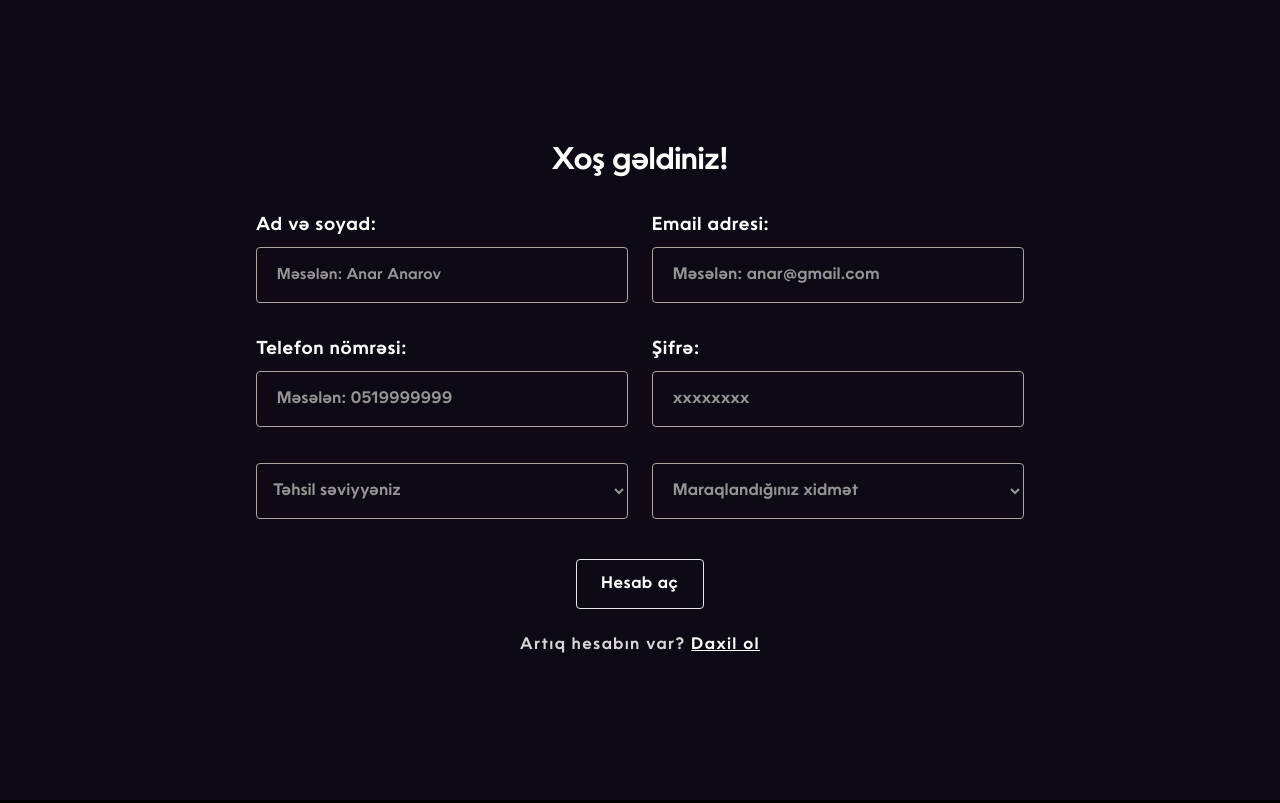
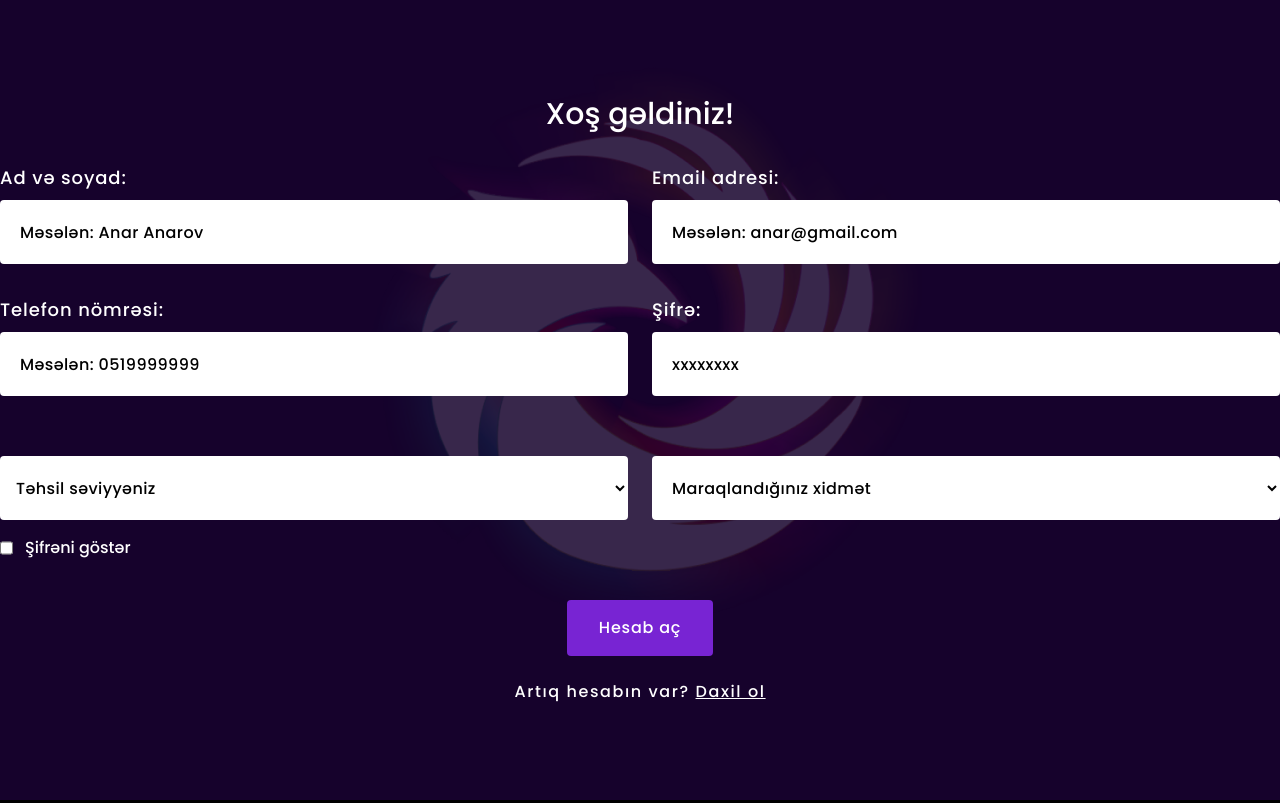
Before and after one commit to vilayat571/pilgrimedu.az-frontend, a React (Vite) app: page /hesabac in a window 1280 px wide. Built offline with nearby package versions, Linux system fonts and the light colour scheme.

Commit message:
making user dashoard

```diff
--- a/src/assets/styles/index.css
+++ b/src/assets/styles/index.css
@@ -50,6 +50,10 @@ body {
 .gradient {
   overflow: hidden;
   border-radius: 7px;
+}
+
+#register {
+  font-family: "Poppins", sans-serif;
 }
 
 .gradient2 {
--- a/src/atoms/Layout/Btnconsultasiya.tsx
+++ b/src/atoms/Layout/Btnconsultasiya.tsx
@@ -1,12 +1,21 @@
+import { faUser } from "@fortawesome/free-solid-svg-icons";
+import { FontAwesomeIcon } from "@fortawesome/react-fontawesome";
 import { Link } from "react-router-dom";
 
 const Btnconsultasiya = () => {
+  const token = localStorage.getItem("token") || null;
+  const user = localStorage.getItem("user") && JSON.parse(localStorage.getItem("user") || '');
   return (
     <Link
-      className="px-6 bg-[#fff] text-[#000] tracking-widest py-4 flex items-center rounded"
-      to="/daxilol"
+      className={
+        !token
+          ? "px-6 bg-[#fff] text-[#000] tracking-widest py-4 flex items-center rounded"
+          : "text-white text-lg"
+      }
+      to={token ? `/istifadechihesabı` :"/daxilol"}
     >
-      Daxil ol
+      {token!=null && <FontAwesomeIcon className="mr-2" icon={faUser} />}
+      {token!=null ? user.username : "Daxil ol"}
     </Link>
   );
 };
--- a/src/main.tsx
+++ b/src/main.tsx
@@ -13,6 +13,8 @@ import { BrowserRouter, Route, Routes } from "react-router-dom";
 import { Provider } from "react-redux";
 import { store } from "./redux/store/store.ts";
 import { HelmetProvider } from "react-helmet-async";
+import MainPage from "./pages/Dashboard/MainPage.tsx";
+
 
 ReactDOM.createRoot(document.getElementById("root")!).render(
   <HelmetProvider>
@@ -27,6 +29,7 @@ ReactDOM.createRoot(document.getElementById("root")!).render(
           <Route path="/bloqlar/:id" element={<SingleBlog />} />
           <Route path="/shifreyenile" element={<ResetPass />} />
           <Route path="/shifreyenile/:id" element={<NewPass />} />
+          <Route path={`/istifadechihesabı`} element={<MainPage />} />
         </Routes>
       </BrowserRouter>
     </Provider>
--- /dev/null
+++ b/src/pages/Dashboard/MainPage.tsx
@@ -0,0 +1,53 @@
+import DahsboardLayout from "./DahsboardLayout";
+
+export interface IUSER {
+  username: string;
+  email: string;
+  phone: string;
+  password: string;
+  degree: string;
+  service: string;
+  status: string;
+}
+
+const MainPage = () => {
+  const user: IUSER = JSON.parse(localStorage.getItem("user") || '');
+
+  return (
+    <DahsboardLayout>
+      <div>
+        <p className="text-3xl mb-8">İstifadəçi məlumatları:</p>
+        <div className="flex flex-col items-start gap-y-2">
+          <p className="flex flex-col">
+            <span className="text-xl text-black font-semibold">
+              Adı və soyadı:
+            </span>
+            <span className="text-base mt-2">{user?.username} </span>
+          </p>
+          <p className="flex flex-col mt-6">
+            <span className=" text-xl font-semibold">Cari təhsil pilləsi:</span>
+            <span className="text-bae mt-2">{user?.degree} </span>
+          </p>
+          <p className="flex flex-col mt-6">
+            <span className=" text-xl font-semibold">E-poçt adresi:</span>
+            <span className="text-bae mt-2">{user?.email} </span>
+          </p>
+          <p className="flex flex-col mt-6">
+            <span className=" text-xl font-semibold">Telefon nömrəsi:</span>
+            <span className="text-bae mt-2">{user?.phone} </span>
+          </p>
+          <p className="flex flex-col mt-6">
+            <span className=" text-xl font-semibold">Müraciət etdiyi xidmət:</span>
+            <span className="text-bae mt-2">{user?.service} </span>
+          </p>
+          <p className="flex flex-col mt-6">
+            <span className=" text-xl font-semibold">Müraciətin cari vəziyyəti:</span>
+            <span className="text-bae mt-3 bg-[#16022C] text-white  py-3 inline rounded text-center">{user?.status} </span>
+          </p>
+        </div>
+      </div>
+    </DahsboardLayout>
+  );
+};
+
+export default MainPage;
--- a/src/pages/Login/Login.tsx
+++ b/src/pages/Login/Login.tsx
@@ -1,9 +1,11 @@
 import React, { useState } from "react";
 import Logo from "../../atoms/Auth/Logo";
-import { Link } from "react-router-dom";
+import { Link, useNavigate } from "react-router-dom";
 import { useAppDispatch } from "../../redux/store/store";
 import { loginFormSender } from "../../redux/reducers/auth/loginSlice";
 import bgCover from "../../assets/images/iconCover.png";
+import { ToastContainer, toast } from "react-toastify";
+import "react-toastify/dist/ReactToastify.css";
 
 export interface ILoginForm {
   email: string;
@@ -20,28 +22,110 @@ const Login = () => {
     setLoginForm({ ...loginForm, [e.target.id]: e.target.value });
   };
 
+  const navigate = useNavigate();
   const dispatch = useAppDispatch();
 
   const handleSubmit = (
-    e: React.MouseEvent<HTMLButtonElement, MouseEvent> | React.FormEvent<HTMLFormElement>
+    e:
+      | React.MouseEvent<HTMLButtonElement, MouseEvent>
+      | React.FormEvent<HTMLFormElement>
   ) => {
     e.preventDefault();
 
+    if (loginForm.email.length == 0 || loginForm.password.length == 0) {
+      toast("Məlumatları tam doldurun!", {
+        position: "top-right",
+        autoClose: 2500,
+        hideProgressBar: true,
+        pauseOnHover: true,
+        progress: undefined,
+        style: {
+          backgroundColor: "red", // Custom background color
+          color: "white",
+          borderRadius: "3px",
+          fontFamily: "Poppins",
+        },
+      });
+      return;
+    }
+
     if (loginForm.email.length < 8) {
-      alert("E-poçt adresinizi doğru qeyd edin!");
+      toast("E-poçt adresinizi doğru qeyd edin!", {
+        position: "top-right",
+        autoClose: 2500,
+        hideProgressBar: true,
+        pauseOnHover: true,
+        progress: undefined,
+        style: {
+          backgroundColor: "red", // Custom background color
+          color: "white",
+          borderRadius: "3px",
+          fontFamily: "Poppins",
+        },
+      });
       return;
     }
 
     if (loginForm.password.length < 8) {
-      alert("Şifrənin uzunluğu 8 simvoldan kiçik ola bilməz!");
+      toast("Şifrənin uzunluğu 8 simvoldan kiçik ola bilməz!", {
+        position: "top-right",
+        autoClose: 2500,
+        hideProgressBar: true,
+        pauseOnHover: true,
+        progress: undefined,
+        style: {
+          backgroundColor: "red", // Custom background color
+          color: "white",
+          borderRadius: "3px",
+          fontFamily: "Poppins",
+        },
+      });
       return;
     }
 
     if (loginForm.password.length >= 8 && loginForm.email.length >= 8) {
-      dispatch(loginFormSender(loginForm)).then((ans) => console.log(ans.payload));
+      dispatch(loginFormSender(loginForm)).then((ans) => {
+        if (ans.payload.status == "OK") {
+          toast(ans.payload.message, {
+            position: "top-right",
+            autoClose: 3000,
+            hideProgressBar: true,
+            pauseOnHover: true,
+            progress: undefined,
+            style: {
+              backgroundColor: "#4bb543", // Custom background color
+              color: "white",
+              borderRadius: "3px",
+              fontFamily: "Poppins",
+            },
+          });
+          localStorage.setItem("token", ans.payload.token);
+          localStorage.setItem("user", JSON.stringify(ans.payload.user));
+          setLoginForm({ email: "", password: "" });
+          setTimeout(() => {
+            navigate("/");
+          }, 2000);
+          return;
+        } else {
+          toast(ans.payload.message, {
+            position: "top-right",
+            autoClose: 2500,
+            hideProgressBar: true,
+            pauseOnHover: true,
+            progress: undefined,
+            style: {
+              backgroundColor: "red", // Custom background color
+              color: "white",
+              borderRadius: "3px",
+              fontFamily: "Poppins",
+            },
+          });
+        }
+      });
     }
   };
 
+  const [isVisiblePassword, setIsVisiblePassword] = useState<boolean>(false);
 
   return (
     <div
@@ -49,6 +133,7 @@ const Login = () => {
       className="flex justify-center items-center bg-[#16022C] w-full
      h-screen "
     >
+      <ToastContainer />
       <div className="absolute top-0 left-0 w-full h-screen flex items-center justify-center">
         <img
           src={bgCover}
@@ -62,7 +147,7 @@ const Login = () => {
         <form
           onSubmit={(e) => handleSubmit(e)}
           id="formLogin"
-          className="lg:w-2/5 z-10  xl:w-1/3 md:w-7/10 sm:w-11/12 flex flex-col items-center mt-6"
+          className="lg:w-2/5 z-10 xl:w-1/3 md:w-7/10 sm:w-11/12 flex flex-col items-center mt-6"
         >
           <input
             id="email"
@@ -82,8 +167,16 @@ const Login = () => {
              placeholder:text-[#000] indent-3 tracking-wide outline-none focus:outline-none mt-6"
             placeholder="Şifrəniz.."
             required={true}
-            type="text"
+            type={isVisiblePassword ? "text" : "password"}
           />
+          <p className="text-white w-full mt-4 z-10 text-base flex text-left ">
+            <input
+              type="checkbox"
+              className="mr-3"
+              onClick={() => setIsVisiblePassword(!isVisiblePassword)}
+            />
+            Şifrəni göstər
+          </p>
           <div className="flex flex-col items-center gap-2 tracking-wider">
             <button
               onClick={(e) => handleSubmit(e)}
@@ -92,7 +185,7 @@ const Login = () => {
             >
               Daxil ol
             </button>
-            <p className="text-lg mt-6">
+            <p className="text-base mt-1">
               <span className="text-[#fff]">Hesabınız yoxdur?</span>
               <Link to="/hesabac">
                 <u className="text-white"> Hesab aç</u>
@@ -107,5 +200,4 @@ const Login = () => {
     </div>
   );
 };
-
 export default Login;
--- a/src/pages/Register/Register.tsx
+++ b/src/pages/Register/Register.tsx
@@ -1,8 +1,11 @@
 import React, { useState } from "react";
-import { Link } from "react-router-dom";
+import { Link, useNavigate } from "react-router-dom";
 import { useAppDispatch } from "../../redux/store/store";
 import { sendRegisterForm } from "../../redux/reducers/auth/registerSlice";
 import Logo from "../../atoms/Auth/Logo";
+import bgCover from "../../assets/images/iconCover.png";
+import { ToastContainer, toast } from "react-toastify";
+import "react-toastify/dist/ReactToastify.css";
 
 export interface IRegisterForm {
   username: string;
@@ -52,8 +55,6 @@ const services: IDegrees[] = [
 const Register = () => {
   const dispatch = useAppDispatch();
 
-  const [message, setMessage] = useState<string>("");
-
   const [form, setForm] = useState<IRegisterForm>({
     username: "",
     email: "",
@@ -77,50 +78,119 @@ const Register = () => {
   ) => {
     setForm({ ...form, [e.target.id]: e.target.value });
   };
+  const [isVisiblePassword, setIsVisiblePassword] = useState<boolean>(false);
 
-  const handleSubmit = (e: React.FormEvent<HTMLFormElement>) => {
+  const navigate = useNavigate();
+
+  const handleSubmit = (
+    e: React.FormEvent<HTMLFormElement> | React.FormEvent<HTMLButtonElement>
+  ) => {
     e.preventDefault();
 
     if (form.username.length < 7 || form.username.length == 7) {
-      setMessage("Ad və soyadı minimum 8 simvol olmalıdır");
-      setTimeout(() => {
-        setMessage("");
-      }, 2000);
+      toast("Ad və soyadı minimum 8 simvol olmalıdır", {
+        position: "top-right",
+        autoClose: 2500,
+        hideProgressBar: true,
+        pauseOnHover: true,
+        progress: undefined,
+        style: {
+          backgroundColor: "red",
+          color: "white",
+          borderRadius: "3px",
+          fontFamily: "Poppins",
+        },
+      });
     } else if (form.password.length < 7 || form.password.length == 7) {
-      setMessage("Şifrə minimum 8 simvol olmalıdır");
-      setTimeout(() => {
-        setMessage("");
-      }, 2000);
-    } else if (
-      form.email.slice(0, form.email.indexOf("@")).length < 4 ||
-      form.email.slice(0, form.email.indexOf("@")).length == 4
-    ) {
-      setMessage("Emailin əsas hissəsi minimum 5 simvol olmalıdır");
-      setTimeout(() => {
-        setMessage("");
-      }, 2000);
+      toast("Şifrə minimum 8 simvol olmalıdır", {
+        position: "top-right",
+        autoClose: 2500,
+        hideProgressBar: true,
+        pauseOnHover: true,
+        progress: undefined,
+        style: {
+          backgroundColor: "red",
+          color: "white",
+          borderRadius: "3px",
+          fontFamily: "Poppins",
+        },
+      });
     } else if (!validatePhoneNumber(form.phone)) {
-      setMessage("Uyğunsuz nömrə: Doğru forma - 0509999999");
-      setTimeout(() => {
-        setMessage("");
-      }, 2000);
+      toast("Uyğunsuz nömrə!", {
+        position: "top-right",
+        autoClose: 2500,
+        hideProgressBar: true,
+        pauseOnHover: true,
+        progress: undefined,
+        style: {
+          backgroundColor: "red",
+          color: "white",
+          borderRadius: "3px",
+          fontFamily: "Poppins",
+        },
+      });
     } else if (form.degree.length == 0 || form.service.length == 0) {
-      setMessage("Formu tam doldurun!");
-      setTimeout(() => {
-        setMessage("");
-      }, 2000);
+      toast("Formu tam doldurun!", {
+        position: "top-right",
+        autoClose: 2500,
+        hideProgressBar: true,
+        pauseOnHover: true,
+        progress: undefined,
+        style: {
+          backgroundColor: "red",
+          color: "white",
+          borderRadius: "3px",
+          fontFamily: "Poppins",
+        },
+      });
     } else {
-      dispatch(sendRegisterForm(form)).then((data)=>console.log(data));
+      dispatch(sendRegisterForm(form)).then((response) => {
+        toast(response.payload.message, {
+          position: "top-right",
+          autoClose: 2500,
+          hideProgressBar: true,
+          pauseOnHover: true,
+          progress: undefined,
+          style: {
+            backgroundColor: response.payload.status !== "OK" ? "red" : "green", // Custom background color
+            color: "white",
+            borderRadius: "3px",
+            fontFamily: "Poppins",
+          },
+        });
+
+        response.payload.status == "OK" &&
+          setTimeout(() => {
+            setForm({
+              username: "",
+              email: "",
+              phone: "",
+              password: "",
+              degree: "",
+              service: "",
+              status: "Qeydiyyatdan keçdi",
+            });
+            navigate("/daxilol");
+          }, 2000);
+      });
     }
   };
 
   return (
     <div
       id="register"
-      className="flex justify-center items-center bg-[#0F0916] w-full
+      className="flex justify-center items-center bg-[#16022C] w-full
       xl:h-screen lg:h-screen md:h-screen sm:h-auto text-center py-8 "
     >
-      <div className="flex flex-col items-center w-full">
+      <ToastContainer />
+      <div className="absolute top-0 left-0 w-full h-screen flex items-center justify-center">
+        <img
+          src={bgCover}
+          alt="The cover image of Login page of Pilgrim MMC"
+          className="object-cover relative right-12"
+        />
+      </div>{" "}
+      <div className="flex flex-col z-10 items-center w-full">
         <Logo />
 
         <form
@@ -129,7 +199,7 @@ const Register = () => {
           className="lg:w-full xl:w-3/5 md:w-3/5 sm:w-11/12 flex flex-col items-center mt-6"
         >
           <div
-            className="w-3/5 xl:w-3/5 lg:w-3/5  md:w-4/5 sm:w-full   h-auto
+            className="w-full   h-auto
           grid xl:grid-cols-2 lg:grid-cols-2 md:grid-cols-1 sm:grid-cols-1 gap-6"
           >
             <div className="col-span-1 flex flex-col">
@@ -140,8 +210,8 @@ const Register = () => {
                 id="username"
                 onChange={(e) => handleChange(e)}
                 value={form.username}
-                className="h-14 border border-[#aca4a4] placeholder:text-[15px] text-[16px] px-2 py-2 block  bg-transparent text-white rounded
-             placeholder:text-[#949494] indent-3 tracking-wide outline-none focus:outline-none w-full"
+                className="h-16  text-[16px] px-2 py-2 block placeholder:text-black text-black bg-white rounded
+              indent-3 tracking-wide outline-none focus:outline-none w-full"
                 placeholder="Məsələn: Anar Anarov"
                 required={true}
                 type="text"
@@ -155,8 +225,8 @@ const Register = () => {
                 id="email"
                 onChange={(e) => handleChange(e)}
                 value={form.email}
-                className="h-14 border border-[#aca4a4] w-full px-2 py-2 block  bg-transparent text-white rounded
-             placeholder:text-[#949494] indent-3 tracking-wide outline-none focus:outline-none"
+                className="h-16 w-full text-black px-2 py-2 block placeholder:text-black bg-white rounded
+              indent-3 tracking-wide outline-none focus:outline-none"
                 placeholder="Məsələn: anar@gmail.com"
                 required={true}
                 type="email"
@@ -164,7 +234,7 @@ const Register = () => {
             </div>
           </div>
 
-          <div className="w-3/5 xl:w-3/5 lg:w-3/5  md:w-4/5 sm:w-full   mt-6 grid xl:grid-cols-2 lg:grid-cols-2 md:grid-cols-1 sm:grid-cols-1 gap-6 ">
+          <div className="w-full   mt-6 grid xl:grid-cols-2 lg:grid-cols-2 md:grid-cols-1 sm:grid-cols-1 gap-6 ">
             <div className="col-span-1 flex flex-col">
               <p className="my-2 text-white w-full text-left tracking-wider text-lg">
                 Telefon nömrəsi:
@@ -173,8 +243,8 @@ const Register = () => {
                 id="phone"
                 onChange={(e) => handleChange(e)}
                 value={form.phone}
-                className="h-14 border border-[#aca4a4] w-full px-2 py-2 block  bg-transparent text-white rounded
-             placeholder:text-[#949494] indent-3 tracking-wide outline-none focus:outline-none "
+                className="h-16 w-full text-black placeholder:text-black px-2 py-2 block  bg-white rounded
+              indent-3 tracking-wide outline-none focus:outline-none "
                 placeholder="Məsələn: 0519999999"
                 required={true}
                 type="text"
@@ -188,26 +258,25 @@ const Register = () => {
                 id="password"
                 onChange={(e) => handleChange(e)}
                 value={form.password}
-                className="h-14 border border-[#aca4a4] w-full px-2 py-2 block  bg-transparent text-white rounded
-             placeholder:text-[#949494] indent-3 tracking-wide outline-none focus:outline-none "
+                className="h-16 w-full placeholder:text-black text-black px-2 py-2 block  bg-white rounded
+              indent-3 tracking-wide outline-none focus:outline-none "
                 placeholder="xxxxxxxx"
                 required={true}
-                type="password"
+                type={isVisiblePassword ? "text" : "password"}
               />
             </div>
           </div>
 
-          <div className="w-3/5 xl:w-3/5 lg:w-3/5  md:w-4/5 sm:w-full   mt-6 grid xl:grid-cols-2 lg:grid-cols-2 md:grid-cols-1 sm:grid-cols-1 gap-6">
+          <div className="w-full   mt-12 grid xl:grid-cols-2 lg:grid-cols-2 md:grid-cols-1 sm:grid-cols-1 gap-6">
             <select
               required
               onChange={(e) => handleChange(e)}
-              className="h-14 border border-[#aca4a4] w-full py-2 mt-3 block text-[#949494] bg-transparent rounded
-             placeholder:text-[#949494] indent-3 tracking-wide outline-none focus:outline-none col-span-1"
+              className="h-16 w-full text-black py-2  mt-3 block  bg-white rounded indent-3 tracking-wide outline-none focus:outline-none col-span-1"
               value={form.degree}
               id="degree"
               aria-required
             >
-              <option value="Təhsil səviyyəniz" className="text-[#000000]">
+              <option value="Təhsil səviyyəniz" className="text-[#fff]">
                 Təhsil səviyyəniz
               </option>
               {degrees.map((degree: IDegrees) => {
@@ -226,8 +295,7 @@ const Register = () => {
             <select
               required
               onChange={(e) => handleChange(e)}
-              className="h-14 border border-[#aca4a4] w-full px-1 mt-3 py-2 text-[#949494] block  bg-transparent rounded
-             placeholder:text-[#949494] indent-3 tracking-wide outline-none focus:outline-none col-span-1"
+              className="h-16 w-full text-black px-1 mt-3 py-2  block rounded bg-white indent-3 tracking-wide outline-none focus:outline-none col-span-1"
               value={form.service}
               id="service"
             >
@@ -243,12 +311,23 @@ const Register = () => {
               })}
             </select>
           </div>
+          <p className="text-white w-full mt-4 z-10 text-base flex text-left ">
+            <input
+              type="checkbox"
+              className="mr-3"
+              onClick={() => setIsVisiblePassword(!isVisiblePassword)}
+            />
+            Şifrəni göstər
+          </p>
 
-          <button className="text-white mt-10 tracking-wider bg-transparent px-6 py-3 border rounded">
+          <button
+            onSubmit={(e) => handleSubmit(e)}
+            className="text-white mt-10 tracking-wider px-8 py-4 rounded z-10 bg-[#7824D3]"
+          >
             Hesab aç
           </button>
 
-          <p className="text-[#d6d6d6] mt-6 tracking-widest">
+          <p className="text-[#fff] mt-6 tracking-widest">
             Artıq hesabın var?{" "}
             <Link to="/daxilol">
               <u className="text-white">Daxil ol</u>
@@ -256,15 +335,6 @@ const Register = () => {
           </p>
         </form>
       </div>
-      {message.length > 0 && (
-        <div
-          className="text-[#ffffff] px-3 py-2 bg-[#ff0606]
-        text-center tracking-wider rounded-sm
-        absolute right-8 bottom-10 text-[15px] "
-        >
-          {message}
-        </div>
-      )}
     </div>
   );
 };
--- a/src/redux/reducers/auth/registerSlice.ts
+++ b/src/redux/reducers/auth/registerSlice.ts
@@ -16,7 +16,7 @@ export const sendRegisterForm = createAsyncThunk(
   async (form: IRegisterForm) => {
 
 
-    const url = `${import.meta.env.VITE_API_URL}/users/add`;
+    const url = `http://localhost:3001/api/v1/users/add`;
     const response = await fetch(url, {
       method: "POST", // *GET, POST, PUT, DELETE, etc.
       mode: "cors", // no-cors, *cors, same-origin
```
Also changed, not shown: src/pages/Dashboard/DahsboardLayout.tsx (added, +72 -0 lines).
